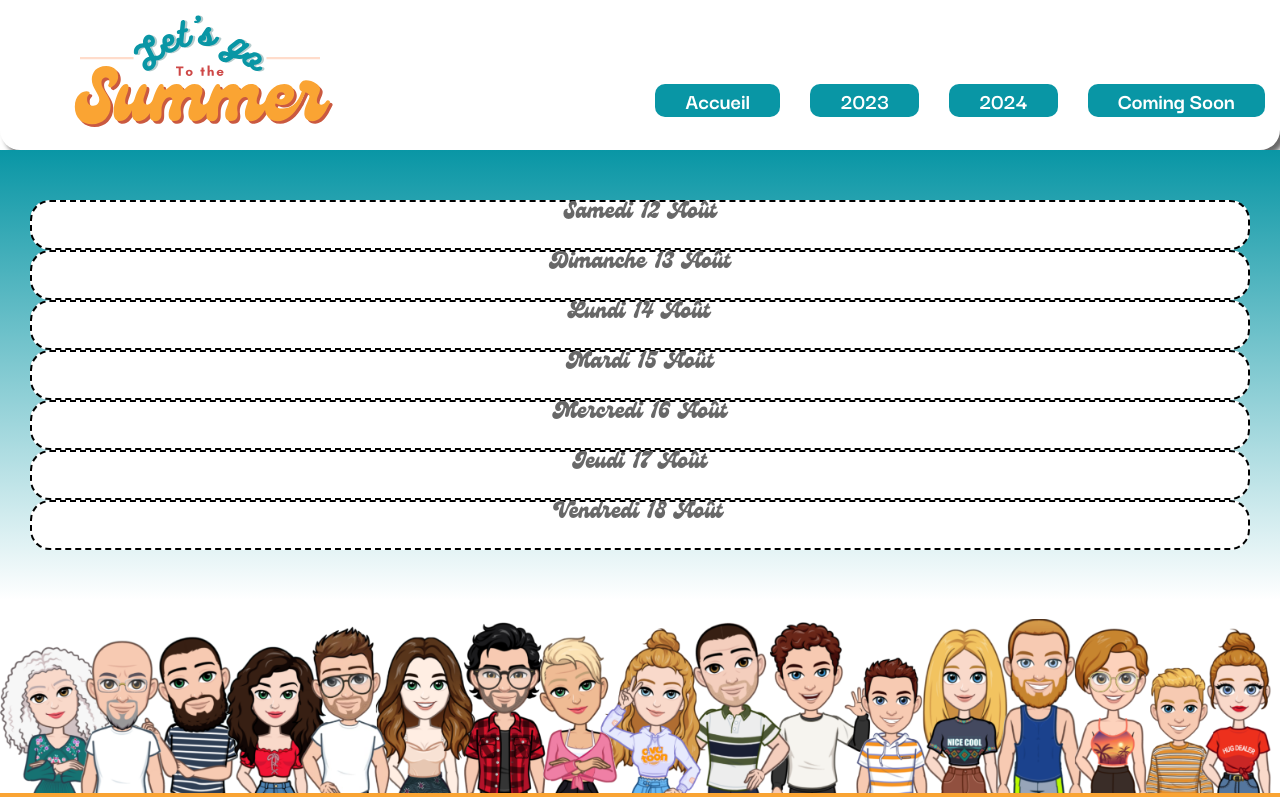
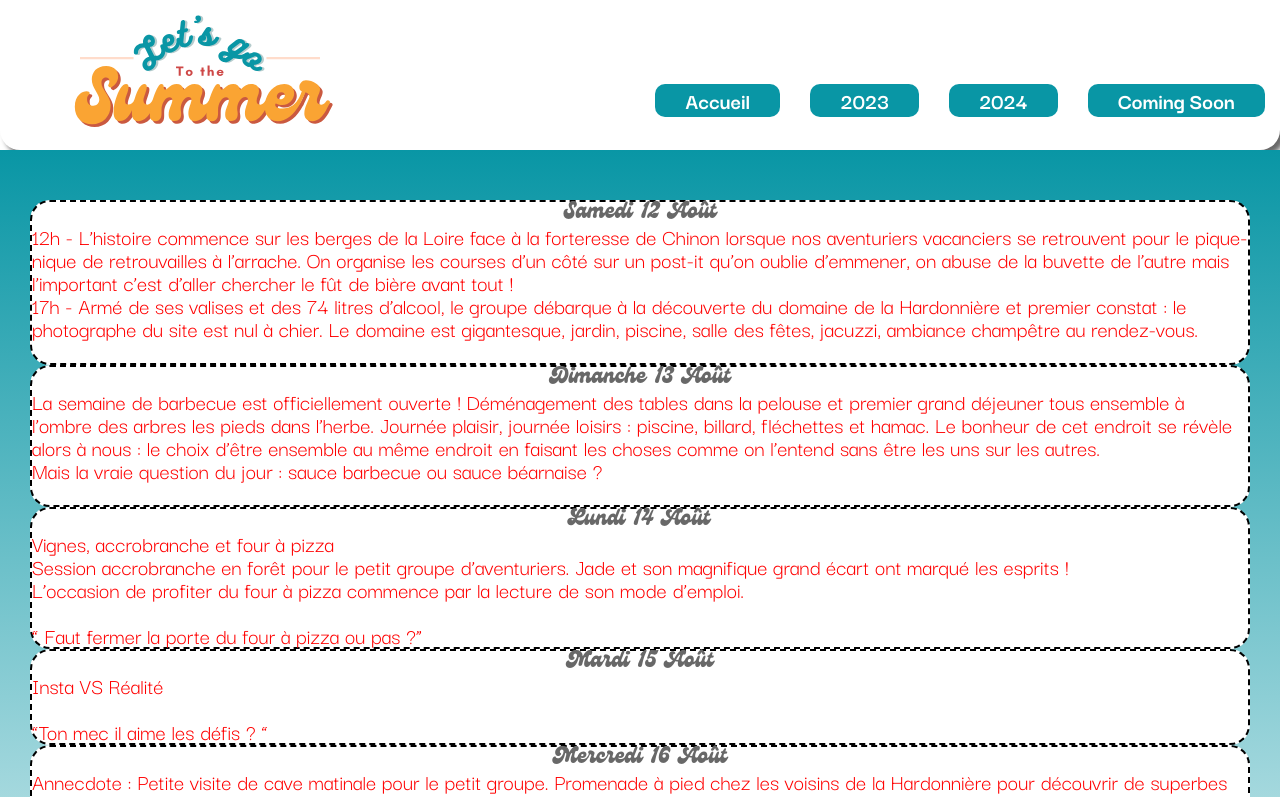
Before and after one commit to PixelsAndCookies/lets-go-to-the-summer, a React (Vite) app: page /holidays/2023 in a window 1280 px wide. Shown: the top 797 px of the page. Built offline with nearby package versions, Linux system fonts and the light colour scheme.

Commit message:
Update Day.jsx

```diff
--- a/src/components/Day/Day.jsx
+++ b/src/components/Day/Day.jsx
@@ -4,12 +4,22 @@ export const Day = () => {
     return (
         <section>
             {days.map((day) => {
-                const articleClass = `articleDay articleDay--${day.id}`
+                const articleClassName = `articleDay articleDay--${day.id}`
                 return (
-                    <article key={day.id} className={articleClass}>
+                    <article key={day.id} className={articleClassName}>
                         <h2>{day.title}</h2>
-                        <p></p>
+                        <div>
+                            {Object.keys(day.texts).map((textKey) => {
+                                const textsContent = day.texts[textKey]
+                                return (
+                                    <p key={textKey}>
+                                        {typeof textsContent === 'string' ? textsContent : ''}
+                                    </p>
+                                )
+                            })}
+                        </div>
                         <img src="" alt="" />
+                        <>{day.quotes !== null && <p>{day.quotes}</p>}</>
                     </article>
                 )
             })}
```
